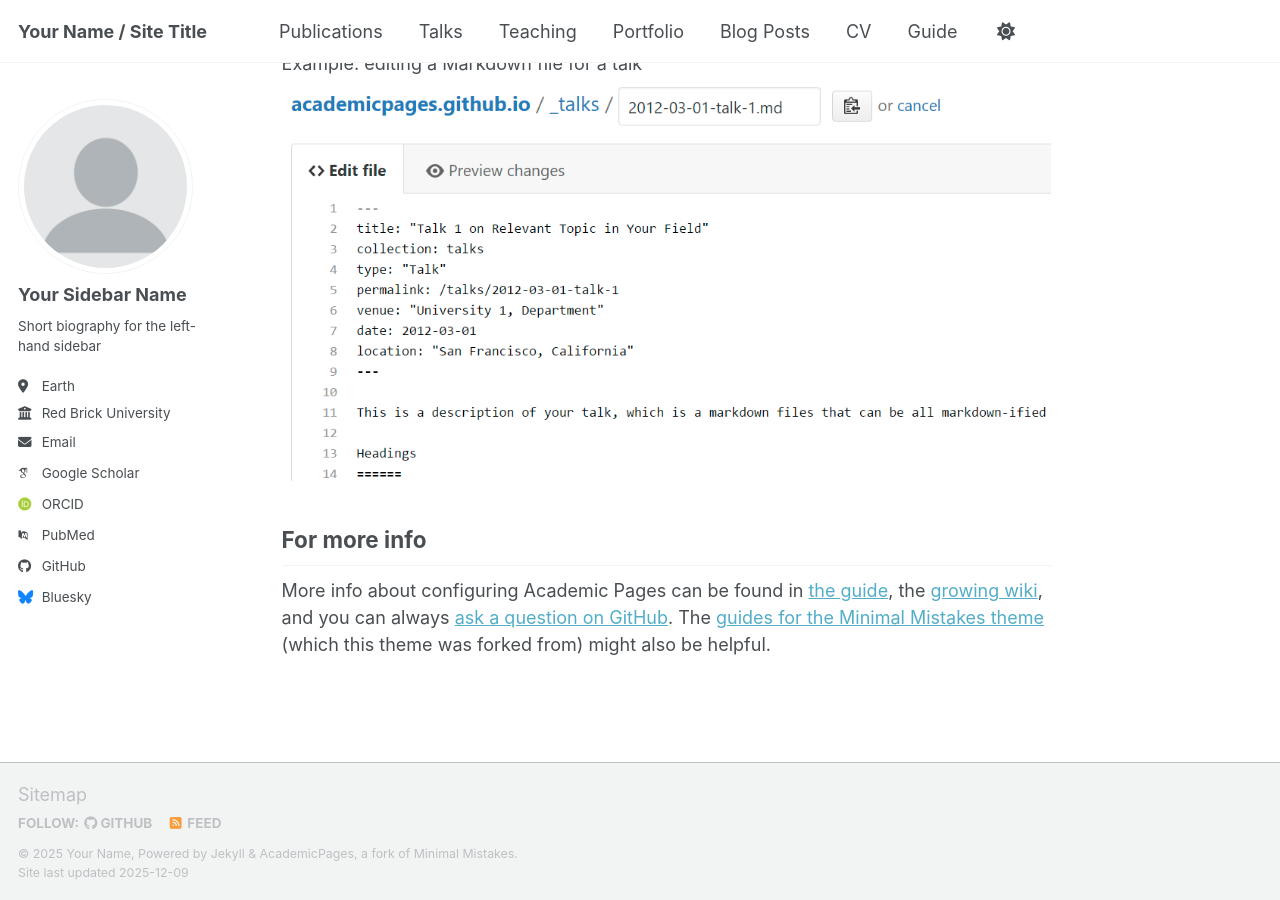
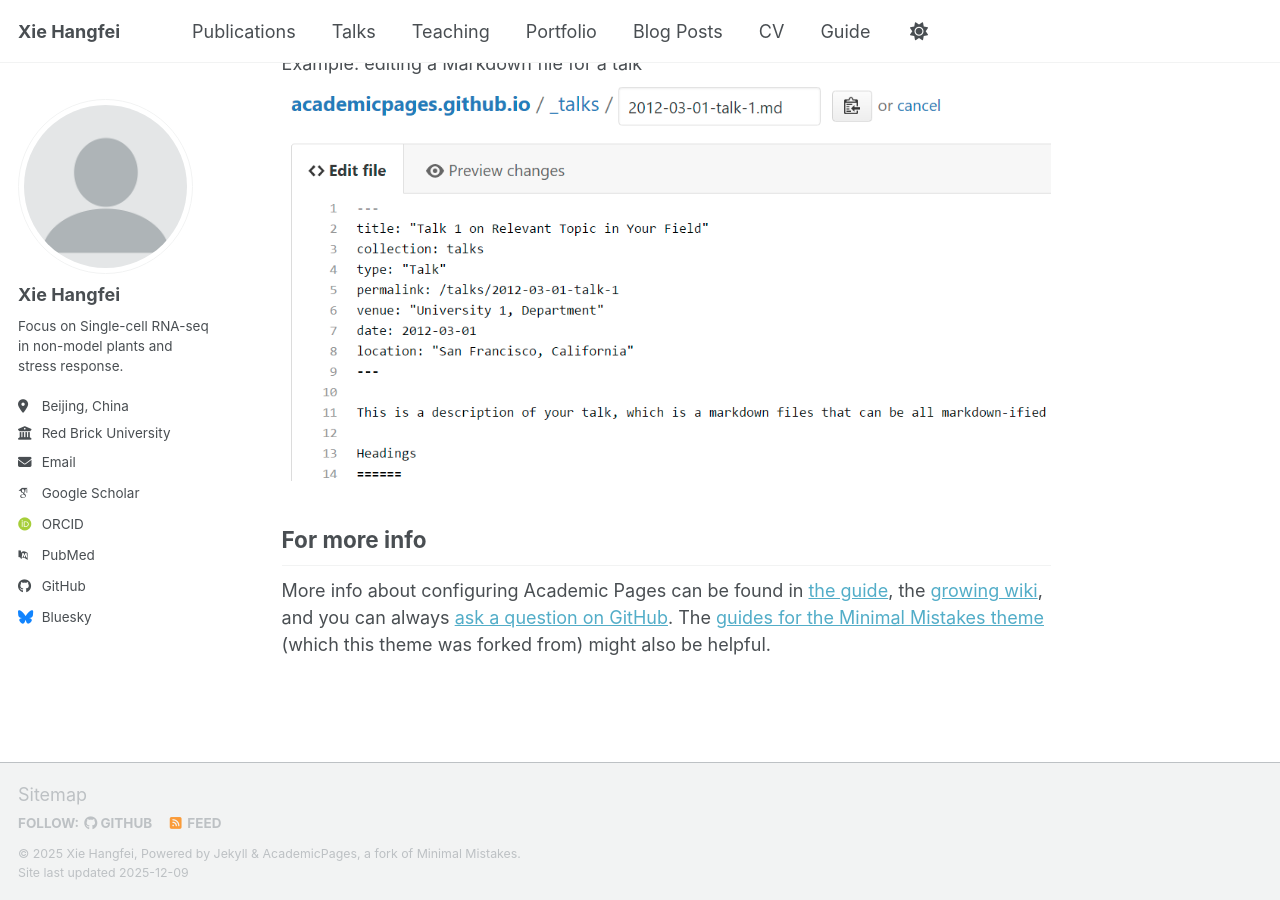
Before and after one commit to xiehfiii/xiehfiii.github.io, a Jekyll site: the page built from _pages/about.md, in a window 1280 px wide and 900 px high, scrolled down 2718 px. Built offline with Jekyll 4.4.1, drawn with Linux system fonts in a browser that asks for light colours; some web fonts are replaced; a script bundle is joined from its source files by our own code; library files that are not in the unit come from our copies.

Commit message:
Update personal details in _config.yml
Updated personal information in the configuration file.

```diff
--- a/_config.yml
+++ b/_config.yml
@@ -9,11 +9,11 @@
 # Basic Site Settings
 locale                   : "en-US"
 site_theme               : "default" # Currently available options are "default", "air"
-title                    : "Your Name / Site Title"
+title                    : "Xie Hangfei"
 title_separator          : "-"
-name                     : &name "Your Name"
-description              : &description "Your Name's academic portfolio"   # Update this with a general description of your site, this is the default if not overridden by a page
-url                      : https://academicpages.github.io # The base hostname & protocol for your site e.g. "https://[your GitHub username].github.io",
+name                     : &name "Xie Hangfei"
+description              : &description "M.Sc. Candidate Institute of Crop Sciences, Chinese Academy of Agricultural Sciences (CAAS)"   # Update this with a general description of your site, this is the default if not overridden by a page
+url                      : https://academicpages.github.io # The base hostname & protocol for your site e.g. "https://xiehfiii.github.io",
                                                            # or if you already have some other page hosted on Github then use "https://[your GitHub username].github.io/[Your Repo Name]"
 baseurl                  : "" # the subpath of your site, e.g. "/blog"
 repository               : "academicpages/academicpages.github.io"
@@ -24,13 +24,13 @@ repository               : "academicpages/academicpages.github.io"
 author:
   # Biographic information
   avatar           : "profile.png"
-  name             : "Your Sidebar Name"
+  name             : "Xie Hangfei"
   pronouns         : # example: "she/her"
-  bio              : "Short biography for the left-hand sidebar"
-  location         : "Earth"
+  bio              : "Focus on Single-cell RNA-seq in non-model plants and stress response."
+  location         : "Beijing, China"
   employer         : "Red Brick University"
   uri              : # URL
-  email            : "none@example.org"
+  email            : "hf_xie@126.com"
 
   # Academic websites
   academia         : # URL
```
